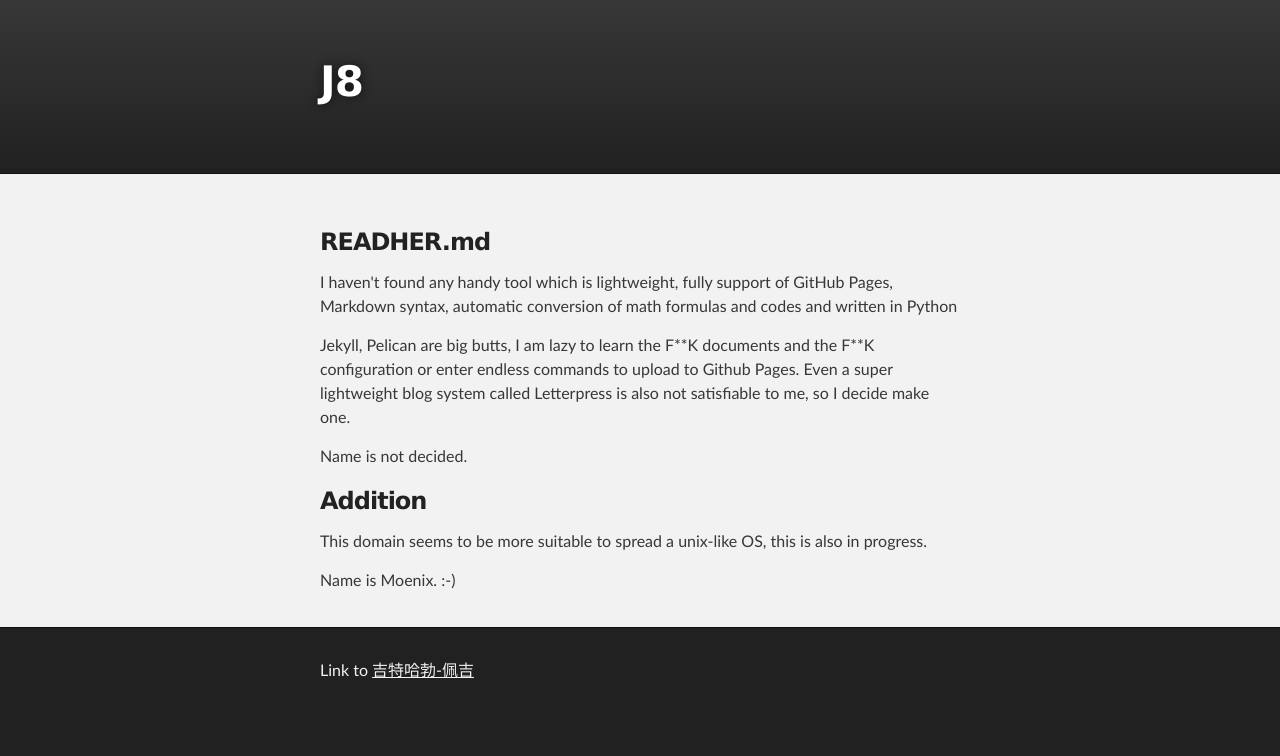
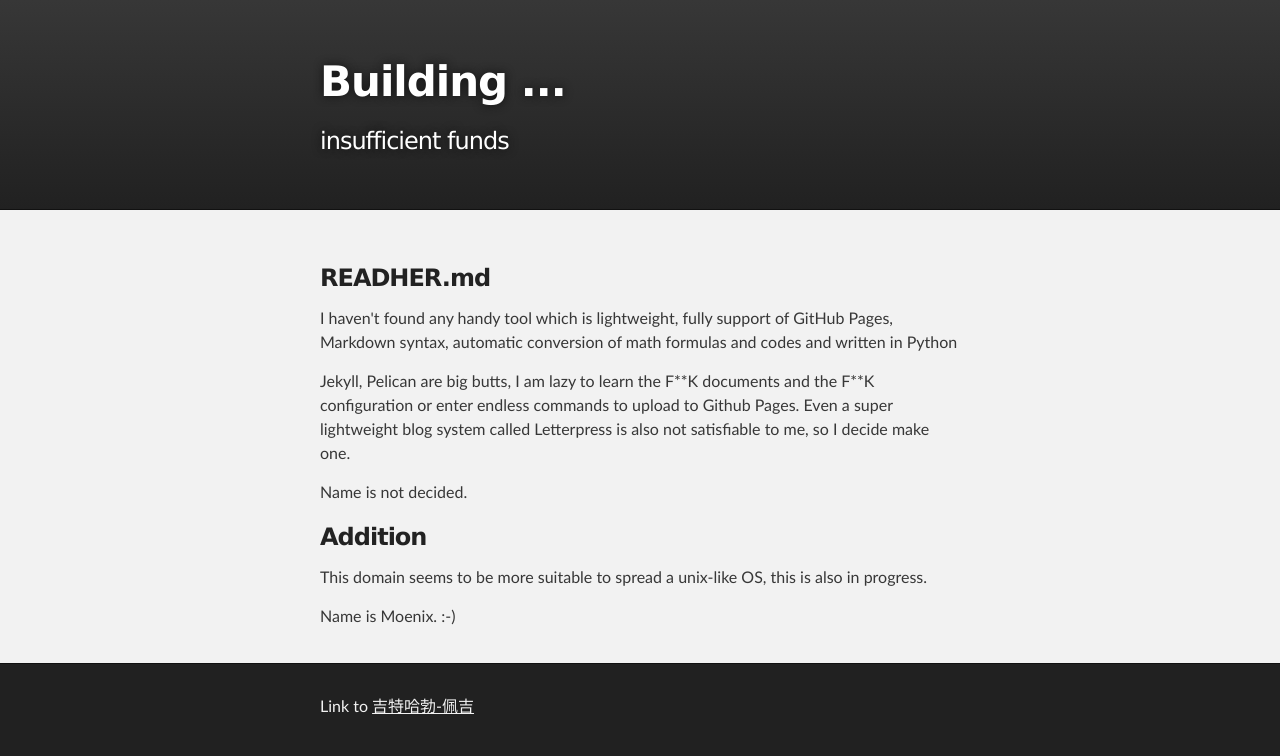
Before and after one commit to ly0/unixmoe, a plain HTML site: page index.html in a window 1280 px wide. Drawn offline with Linux system fonts and the light colour scheme.

Commit message:
Update index.html

```diff
--- a/index.html
+++ b/index.html
@@ -16,8 +16,8 @@
     <!-- HEADER -->
     <div id="header_wrap" class="outer">
         <header class="inner">
-          <h1 id="project_title">J8</h1>
-          <h2 id="project_tagline"></h2>
+          <h1 id="project_title">Building ...</h1>
+          <h2 id="project_tagline">insufficient funds</h2>
 
         </header>
     </div>
```
